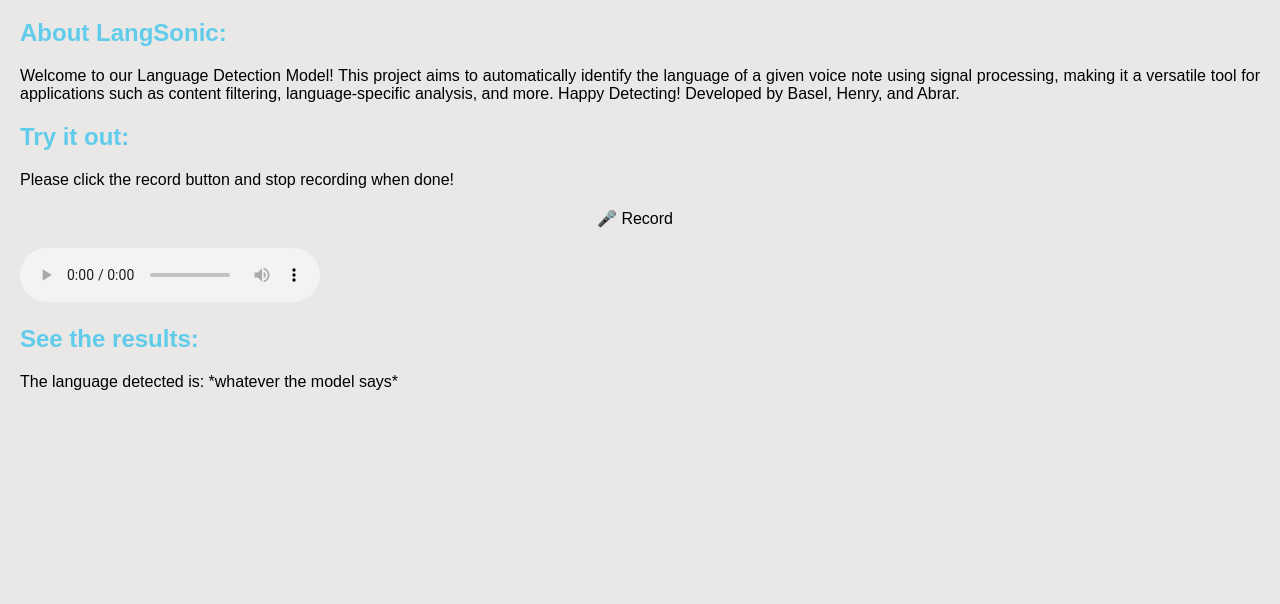
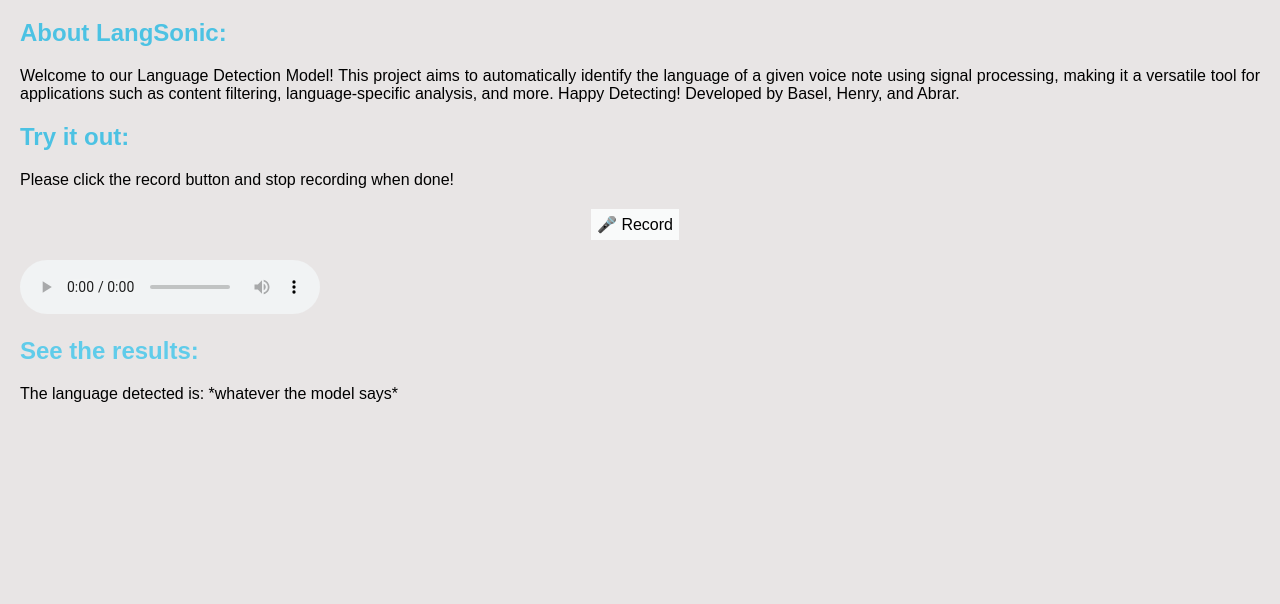
Before and after one commit to thabnir/LangSonic, a Python web app: template flask/templates/index.html in a window 1280 px wide. Shown: the part 196-800 px from the top of the page. Run offline with Jinja, Linux system fonts and the light colour scheme; the template is opened without the code that fills it, so the values that code supplies are empty.

Commit message:
Update index.html

```diff
--- a/flask/templates/index.html
+++ b/flask/templates/index.html
@@ -10,7 +10,7 @@
             margin: 0;
             padding: 0;
             font-family: Arial, sans-serif;
-            background-color: #eae7e7;
+            background-color: #e8e5e5;
             color: #000;
         }
 
@@ -47,9 +47,15 @@
         }
 
         #record-btn{
+            background-color: #f9fafa;
+            padding: 6px;
             cursor: pointer;
             display: inline-block;
             margin-right: 10px;
+            transition: background-color 0.3s ease;
+        }
+        #record-btn:hover {
+            background-color: #95D8EB;
         }
         #stop-btn {
             cursor: pointer;
@@ -81,7 +87,7 @@
 
     <main>
         <section id="about-us">
-            <h2 style="color: #60ccea;"><b>About LangSonic:</b></h2>
+            <h2 style="color: #4cc2e3;"><b>About LangSonic:</b></h2>
             <p>
                 Welcome to our Language Detection Model! This project aims to automatically identify the language
                 of a given voice note using signal processing, making it a versatile tool for applications such as
@@ -91,7 +97,7 @@
         </section>
 
         <section id="about-us">
-            <h2 style="color: #60ccea;"><b>Try it out:</b></h2>
+            <h2 style="color: #4cc2e3;"><b>Try it out:</b></h2>
             <p>
                 Please click the record button and stop recording when done!
             </p>
```
